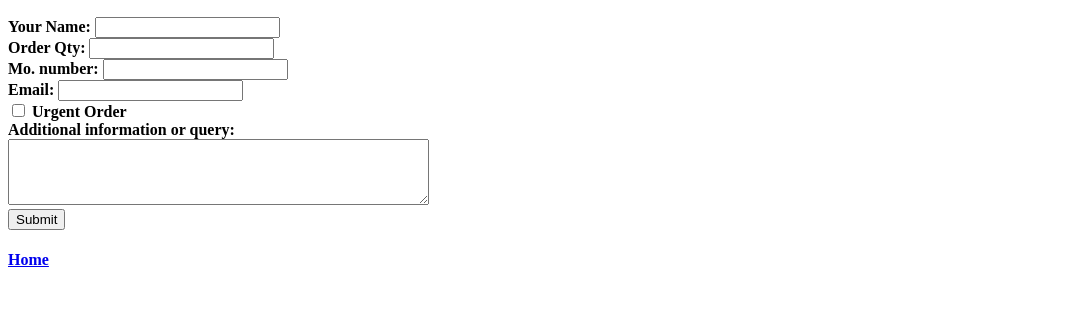
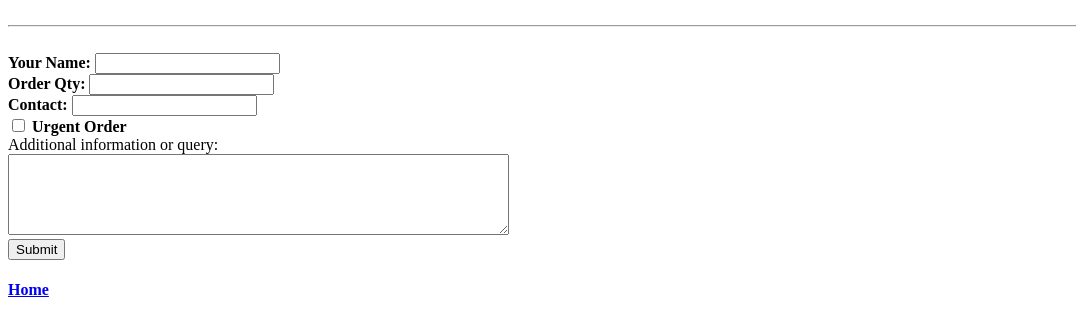
Before and after one commit to Arpit785/mm, a plain HTML site: page index2.html in a window 1280 px wide. Shown: the part 1337-1657 px from the top of the page, without its empty margins (0-1076 px from the left). Before the commit the page ends 1627 px from the top, so only its background shows below. Drawn offline with Linux system fonts and the light colour scheme.

Commit message:
Add initial mm website files

```diff
--- a/index2.html
+++ b/index2.html
@@ -153,25 +153,24 @@
         </table>
         <br>
     </center>
-    <form action="mailto:mittalminerals@gmail.com" method="post" enctype="text/plain">
+    <hr>
+    <br>
+    <form class="" action="mailto:mittalminerals@gmail.com" method="post">
         <label><b>Your Name: </b></label>
-        <input type="text" name="yourName" id="">
+        <input type="text" name="" id="">
         <br>
         <label><b>Order Qty: </b></label>
-        <input type="text" name="orderQty" id="">
+        <input type="text" name="" id="">
         <br>
-        <label><b>Mo. number: </b></label>
-        <input type="text" name="mobileNumber" id="">
+        <label><b>Contact: </b></label>
+        <input type="text" name="" id="">
         <br>
-        <label><b>Email: </b></label>
-        <input type="email" name="yourEmail" id="">
-        <br>
-        <input type="checkbox" name="urgentOrder" id="">
+        <input type="checkbox" name="" id="">
         <b>Urgent Order</b>
         <br>
-        <label><b>Additional information or query:</b></label>
+        <label>Additional information or query:</label>
         <br>
-        <textarea name="yourMessage" id="" cols="50" rows="4"></textarea>
+        <textarea name="name" id="" cols="60" rows="5"></textarea>
         <br>
         <input type="submit" value="Submit">
     </form>
```
Also changed, not shown: index.html (+45 -15 lines), 15-Human_resource-64.webp (added), 23-Human_resources-64.webp (added), 735_Belt_box_conveyor_factory_line_Business_Management-64.webp (added), Delivery_Okku_Expand-35-64.webp (added), Teamwork-64.webp (added), agreement-order-court-contract-law-divorce-paper-64.webp (added), law-64.webp (added), office_business_work_workplace_home_company-_39-64.webp (added).
